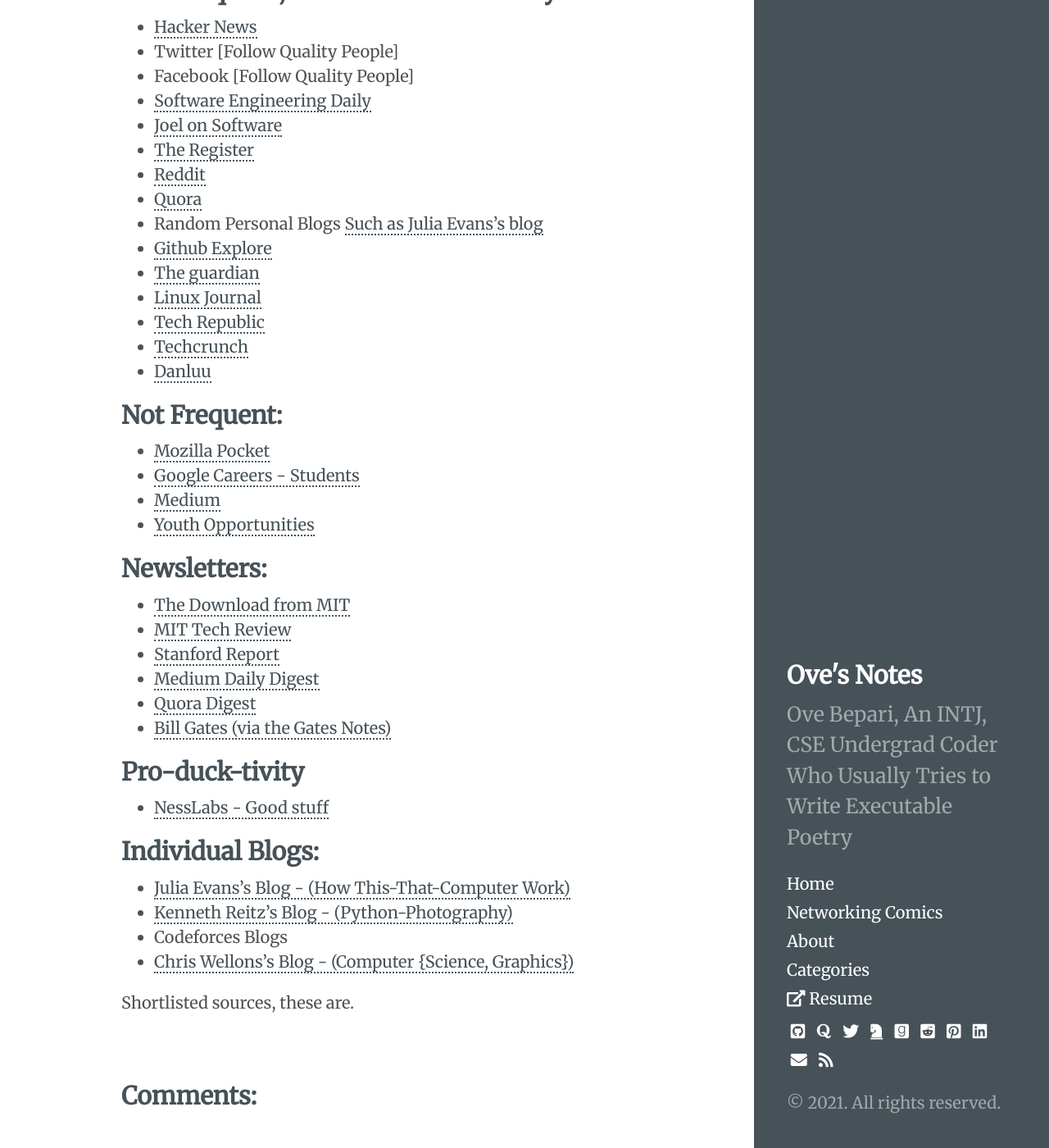
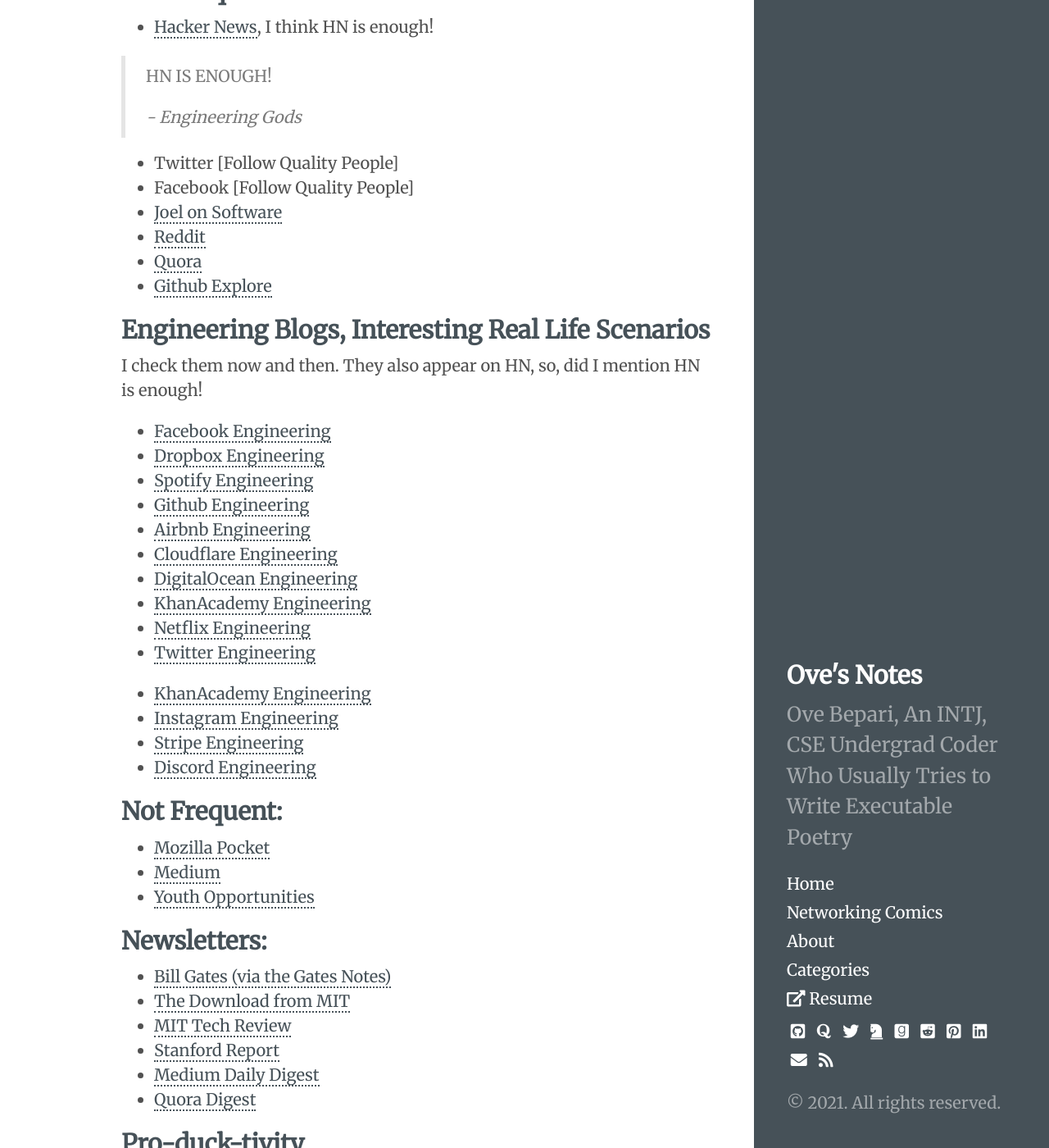
Before and after one commit to ovebepari/ovebepari.github.io, a Jekyll site: the page built from _posts/2019-01-12-oves-news-knowledge-sources.md, in a window 1280 px wide and 1400 px high, scrolled down 1026 px. Shown: the whole window at 82% size. Built offline with Jekyll 4.4.1, drawn with Linux system fonts in a browser that asks for light colours; comment, search, counter and statistics services are not loaded; some of the changed text lies outside the part shown.

Commit message:
News and knowledge sources edited, added

```diff
--- a/_posts/2019-01-12-oves-news-knowledge-sources.md
+++ b/_posts/2019-01-12-oves-news-knowledge-sources.md
@@ -6,45 +6,61 @@
 location: DUET, Bangladesh
 ---
 
-Not much of a great post but I've decided that I'll stop sharing good stuff on social media and share a blog stating my sources of where I get my news/knowledge from instead. Interested people will sneak their way through to good things.
+I've decided that I'll stop sharing good stuff on social media and share a blog stating my sources of where I get my news/knowledge from instead. Interested people will sneak their way through to good things. Also this will be my first hit point when I'll wander around on the internet!
 
 ![Stargazers](/post_images/2021/Jun/stargazers.jpg){:.center-image}
 <center> <small>Image: Google</small> </center> <br>
 
 
-## Too Frequent, about Software Mostly:
+## Too Frequent:
 
-- [Hacker News](http://news.ycombinator.com/)
+- [Hacker News](http://news.ycombinator.com/), I think HN is enough!
+
+> HN IS ENOUGH!
+>
+> <cite>- Engineering Gods</cite>
+
 - Twitter  [Follow Quality People]
 - Facebook [Follow Quality People]
-- [Software Engineering Daily](https://softwareengineeringdaily.com/)
 - [Joel on Software](https://www.joelonsoftware.com/)
-- [The Register](https://www.theregister.co.uk/)
 - [Reddit](http://reddit.com/)
 - [Quora](http://quora.com/)
-- Random Personal Blogs [Such as Julia Evans's blog](https://jvns.ca)
 - [Github Explore](https://github.com/explore)
-- [The guardian](https://www.theguardian.com/international)
-- [Linux Journal](https://www.linuxjournal.com/)
-- [Tech Republic](https://www.techrepublic.com/)
-- [Techcrunch](https://techcrunch.com/)
-- [Danluu](https://danluu.com/)
+
+## Engineering Blogs, Interesting Real Life Scenarios
+I check them now and then. They also appear on HN, so, did I mention HN is enough!
+
+- [Facebook Engineering](https://engineering.fb.com/)
+- [Dropbox Engineering](https://dropbox.tech/)
+- [Spotify Engineering](https://engineering.atspotify.com/)
+- [Github Engineering](https://github.blog/category/engineering/)
+- [Airbnb Engineering](https://medium.com/airbnb-engineering)
+- [Cloudflare Engineering](https://blog.cloudflare.com/)
+- [DigitalOcean Engineering](https://www.digitalocean.com/blog/tag/engineering/?)
+- [KhanAcademy Engineering](https://blog.khanacademy.org/engineering/)
+- [Netflix Engineering](https://netflixtechblog.com/)
+- [Twitter Engineering](https://blog.twitter.com/engineering/en_us)
+
+- [KhanAcademy Engineering](https://shopify.engineering/)
+- [Instagram Engineering](https://instagram-engineering.com/)
+- [Stripe Engineering](https://stripe.com/blog)
+- [Discord Engineering](https://blog.discord.com/engineering-posts/home)
+
 
 ## Not Frequent:
 
 - [Mozilla Pocket](https://getpocket.com/explore/)
-- [Google Careers - Students](https://careers.google.com/students)
 - [Medium](https://medium.com/)
 - [Youth Opportunities](https://www.youthop.com/)
 
 ## Newsletters:
 
+- [Bill Gates (via the Gates Notes)](https://www.gatesnotes.com/)
 - [The Download from MIT](https://www.technologyreview.com/the-download/)
 - [MIT Tech Review](https://go.technologyreview.com/newsletters)
 - [Stanford Report](https://news.stanford.edu/stanford-report/)
 - [Medium Daily Digest](https://medium.com/@ExtendedDigest)
 - [Quora Digest](https://www.quora.com/settings/notifications)
-- [Bill Gates (via the Gates Notes)](https://www.gatesnotes.com/)
 
 ## Pro-duck-tivity
 - [NessLabs - Good stuff](https://nesslabs.com/)
@@ -52,9 +68,4 @@
 ## Individual Blogs:
 
 - [Julia Evans's Blog - (How This-That-Computer Work)](https://jvns.ca/)
-- [Kenneth Reitz's Blog - (Python-Photography)](https://www.kennethreitz.org/)
 - Codeforces Blogs
-- [Chris Wellons's Blog - (Computer {Science, Graphics})](http://nullprogram.com/index/)
-
-
-Shortlisted sources, these are.
```
